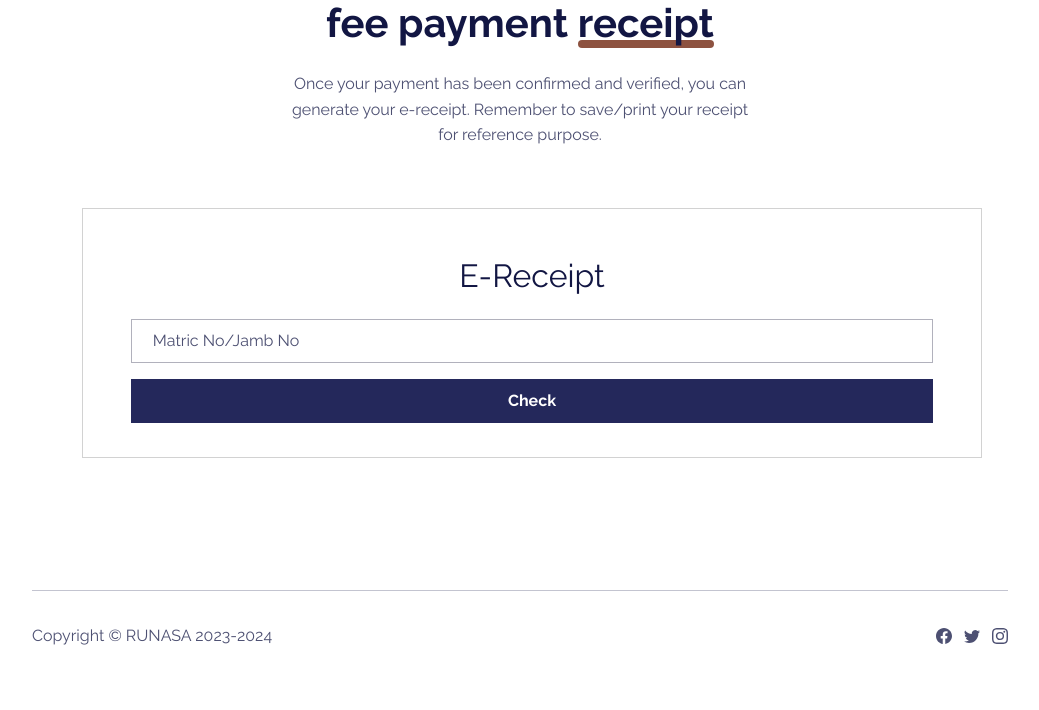
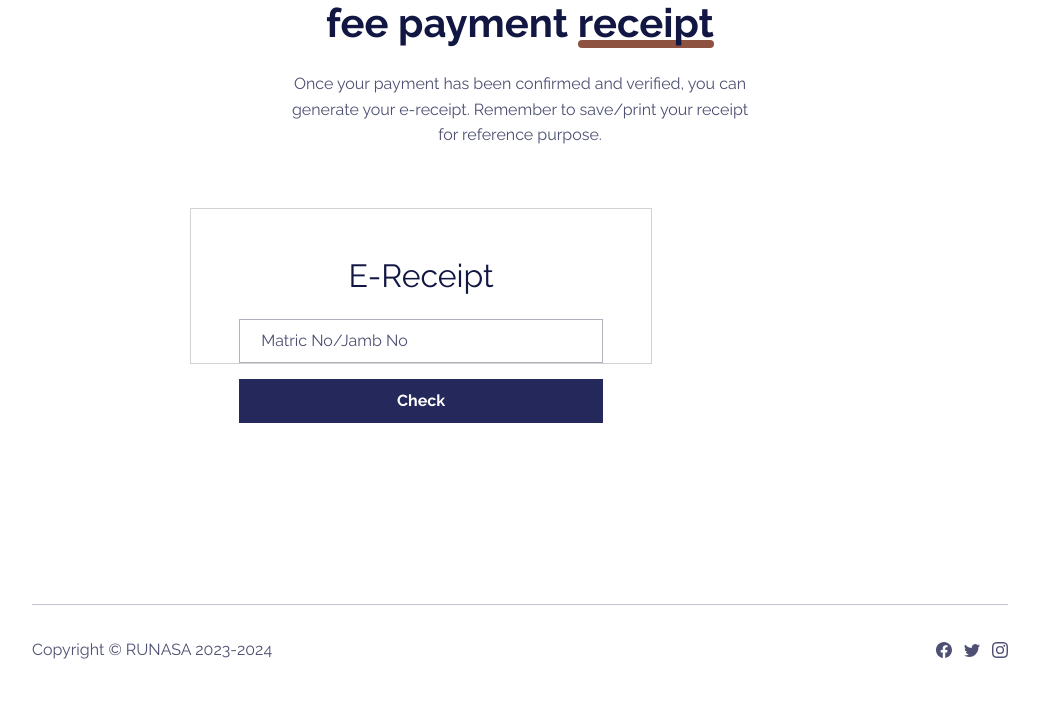
Before and after one commit to JayBeloved/CARES, a Django app: page /verify in a window 1280 px wide. Shown: the part 165-875 px from the top of the page, without its empty margins (120-1159 px from the left). Before the commit the page ends 810 px from the top, so only its background shows below. Run offline with Django 4.2, Linux system fonts and the light colour scheme; some libraries are stand-ins or nearby versions.

Commit message:
edited verify.html

```diff
--- a/main/templates/main/verify.html
+++ b/main/templates/main/verify.html
@@ -32,8 +32,8 @@
             <section class="position-relative py-4 py-xl-5" style="padding-top: 10px !important;padding-bottom: 10px !important;">
                 <div class="container position-relative">
                     <div class="row d-flex justify-content-center">
-                        <div class="col-md-8 col-lg-6 col-xl-5 col-xxl-4" style="width: 900px;">
-                            <div class="card mb-5" style="width: 900px;height: 249.6px;margin: 0px;">
+                        <div class="col-md-8 col-lg-6 col-xl-5 col-xxl-4" style="min-width: 70%;">
+                            <div class="card mb-5" style="width: 70%;height: 50%;margin: 0px;">
                                 {% if messages %}
                                     {% for message in messages %}
                                         <h5 class="text-center {{ messages.tags }} animate__animated
```
